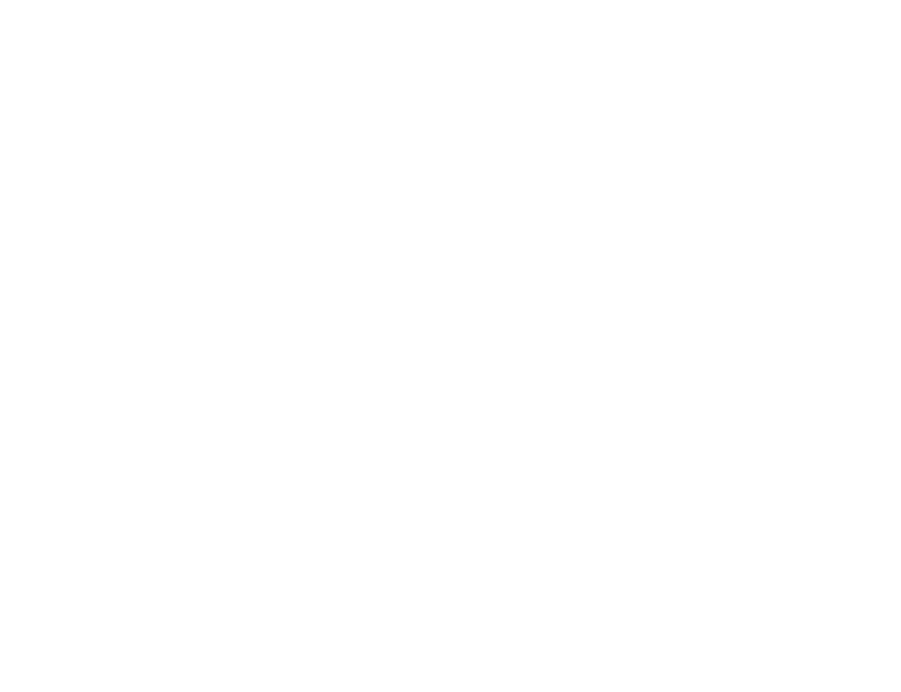
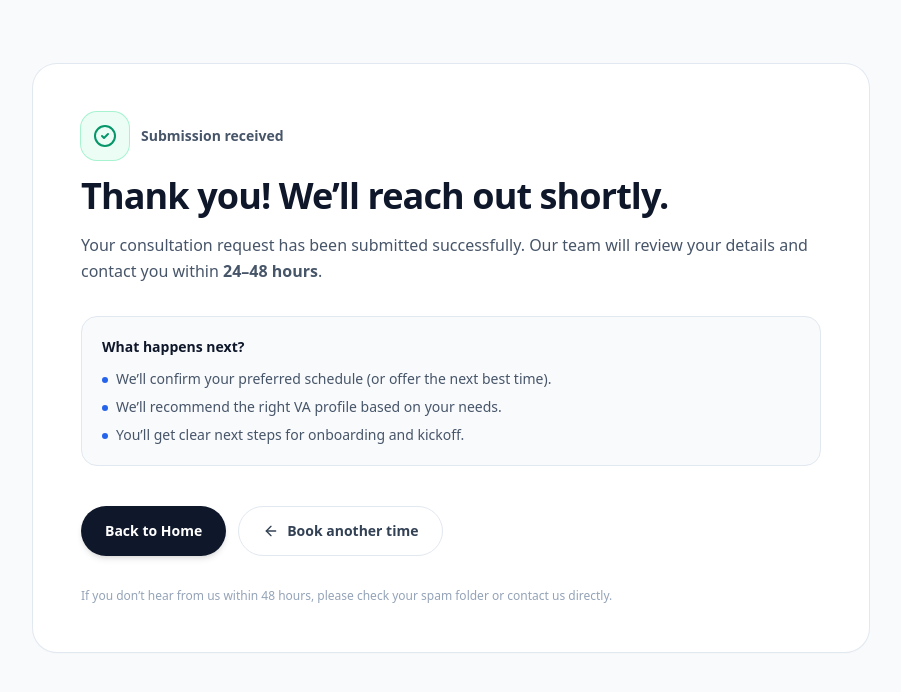
Before and after one commit to Jbpalmera/va-website, a React (Vite) app: page /thank-you in a window 1280 px wide. Before the commit this address had no page. Shown: the top 692 px of the page, without its empty margins (189-1090 px from the left). Built offline with nearby package versions, Linux system fonts and the light colour scheme.

Commit message:
Add GHL Integration

```diff
--- a/src/App.jsx
+++ b/src/App.jsx
@@ -4,7 +4,7 @@
 import AboutPage from "./pages/AboutPage";
 import SchedulePage from "./pages/SchedulePage";
 import LoadingWithLogo from "./components/ui/LoadingWithLogo";
-
+import ThankYou from "./pages/ThankYou";
 export default function App() {
   const [appLoading, setAppLoading] = useState(true);
 
@@ -35,6 +35,7 @@
             <Route path="/" element={<Landing />} />
             <Route path="/about" element={<AboutPage />} />
             <Route path="/schedule" element={<SchedulePage />} />
+            <Route path="/thank-you" element={<ThankYou />} />
           </Routes>
         </BrowserRouter>
       </div>
--- a/src/pages/SchedulePage.jsx
+++ b/src/pages/SchedulePage.jsx
@@ -18,14 +18,20 @@
 }
 
 function formatTime(date) {
-  return date.toLocaleTimeString("en-US", { hour: "numeric", minute: "2-digit" });
+  return date.toLocaleTimeString("en-US", {
+    hour: "numeric",
+    minute: "2-digit",
+  });
 }
 
 /**
  * Demo: generate slots for a date
  * Replace this with your API call later.
  */
-function buildSlotsForDate(date, tz = Intl.DateTimeFormat().resolvedOptions().timeZone) {
+function buildSlotsForDate(
+  date,
+  tz = Intl.DateTimeFormat().resolvedOptions().timeZone,
+) {
   const base = new Date(date);
   base.setHours(11, 0, 0, 0);
 
@@ -64,7 +70,7 @@
 
   const timezone = useMemo(
     () => Intl.DateTimeFormat().resolvedOptions().timeZone,
-    []
+    [],
   );
 
   useEffect(() => {
@@ -143,7 +149,10 @@
   useEffect(() => {
     if (!selectedSlotId) return;
     const t = setTimeout(() => {
-      contactRef.current?.scrollIntoView({ behavior: "smooth", block: "start" });
+      contactRef.current?.scrollIntoView({
+        behavior: "smooth",
+        block: "start",
+      });
     }, 150);
     return () => clearTimeout(t);
   }, [selectedSlotId]);
@@ -171,8 +180,9 @@
               </h1>
 
               <p className="mt-4 text-slate-600 leading-relaxed">
-                Pick a future date to meet with our team. We’ll learn about your business,
-                recommend the right VA service, and outline next steps.
+                Pick a future date to meet with our team. We’ll learn about your
+                business, recommend the right VA service, and outline next
+                steps.
               </p>
 
               <ul className="mt-6 space-y-3 text-sm text-slate-700">
@@ -202,7 +212,9 @@
                   {selectedSlot ? (
                     <p className="mt-2 text-sm text-slate-700">
                       Selected time:{" "}
-                      <span className="font-semibold">{selectedSlot.label}</span>{" "}
+                      <span className="font-semibold">
+                        {selectedSlot.label}
+                      </span>{" "}
                       ({timezone})
                     </p>
                   ) : (
@@ -253,9 +265,11 @@
                       </div>
 
                       <div className="mt-8 grid grid-cols-7 gap-2 text-center text-xs font-semibold text-slate-500">
-                        {["SUN", "MON", "TUE", "WED", "THU", "FRI", "SAT"].map((d) => (
-                          <div key={d}>{d}</div>
-                        ))}
+                        {["SUN", "MON", "TUE", "WED", "THU", "FRI", "SAT"].map(
+                          (d) => (
+                            <div key={d}>{d}</div>
+                          ),
+                        )}
                       </div>
 
                       <div className="mt-3 grid grid-cols-7 gap-2">
@@ -307,7 +321,9 @@
 
                         <div className="flex-1 text-center">
                           <p className="text-lg font-extrabold text-slate-900">
-                            {selectedDate.toLocaleDateString("en-US", { weekday: "long" })}
+                            {selectedDate.toLocaleDateString("en-US", {
+                              weekday: "long",
+                            })}
                           </p>
                           <p className="mt-1 text-sm text-slate-600">
                             {selectedDate.toLocaleDateString("en-US", {
@@ -318,7 +334,9 @@
                           </p>
 
                           <div className="mt-4 text-sm text-slate-600">
-                            <span className="font-semibold text-slate-700">Time zone:</span>{" "}
+                            <span className="font-semibold text-slate-700">
+                              Time zone:
+                            </span>{" "}
                             {timezone}
                           </div>
                         </div>
@@ -330,11 +348,17 @@
                         <p className="text-lg font-extrabold text-slate-900">
                           Select a Time
                         </p>
-                        <p className="mt-1 text-sm text-slate-600">Duration: 20 min</p>
+                        <p className="mt-1 text-sm text-slate-600">
+                          Duration: 20 min
+                        </p>
                       </div>
 
                       {slotsLoading ? (
-                        <LoadingWithLogo className="py-10" logoSize={50} dotSize={8} />
+                        <LoadingWithLogo
+                          className="py-10"
+                          logoSize={50}
+                          dotSize={8}
+                        />
                       ) : (
                         <div className="mt-6 max-h-[420px] space-y-3 overflow-auto pr-2">
                           {timeSlots.map((slot) => {
@@ -405,8 +429,11 @@
                 </p>
               </div>
 
-              {/* Render your Contact form section */}
-              <Contact />
+              <Contact
+                bookingDate={selectedDateLabel}
+                bookingTime={selectedSlot.label}
+                timezone={timezone}
+              />
             </div>
           )}
         </div>
--- /dev/null
+++ b/src/pages/ThankYou.jsx
@@ -0,0 +1,69 @@
+// src/pages/ThankYou.jsx
+import { ArrowLeft, CheckCircle2 } from "lucide-react";
+import { Link } from "react-router-dom";
+
+export default function ThankYou() {
+  return (
+    <div className="min-h-screen bg-slate-50">
+      <main className="mx-auto max-w-[900px] px-6 py-16 lg:px-8">
+        <div className="rounded-3xl bg-white p-8 shadow-sm ring-1 ring-slate-200 sm:p-12">
+          <div className="flex items-center gap-3">
+            <div className="flex h-12 w-12 items-center justify-center rounded-2xl bg-emerald-50 ring-1 ring-emerald-200">
+              <CheckCircle2 className="h-6 w-6 text-emerald-600" />
+            </div>
+            <p className="text-sm font-semibold text-slate-600">Submission received</p>
+          </div>
+
+          <h1 className="mt-4 text-3xl font-extrabold tracking-tight text-slate-900 sm:text-4xl">
+            Thank you! We’ll reach out shortly.
+          </h1>
+
+          <p className="mt-4 text-base leading-relaxed text-slate-600">
+            Your consultation request has been submitted successfully. Our team will review your
+            details and contact you within <span className="font-semibold">24–48 hours</span>.
+          </p>
+
+          <div className="mt-8 rounded-2xl border border-slate-200 bg-slate-50 p-5">
+            <p className="text-sm font-semibold text-slate-900">What happens next?</p>
+            <ul className="mt-3 space-y-2 text-sm text-slate-600">
+              <li className="flex gap-2">
+                <span className="mt-2 h-1.5 w-1.5 rounded-full bg-blue-600" />
+                We’ll confirm your preferred schedule (or offer the next best time).
+              </li>
+              <li className="flex gap-2">
+                <span className="mt-2 h-1.5 w-1.5 rounded-full bg-blue-600" />
+                We’ll recommend the right VA profile based on your needs.
+              </li>
+              <li className="flex gap-2">
+                <span className="mt-2 h-1.5 w-1.5 rounded-full bg-blue-600" />
+                You’ll get clear next steps for onboarding and kickoff.
+              </li>
+            </ul>
+          </div>
+
+          <div className="mt-10 flex flex-col gap-3 sm:flex-row">
+            <Link
+              to="/"
+              className="inline-flex w-full items-center justify-center rounded-full bg-slate-900 px-6 py-3.5 text-sm font-semibold text-white shadow-md transition hover:bg-slate-700 sm:w-auto"
+            >
+              Back to Home
+            </Link>
+
+            <Link
+              to="/schedule"
+              className="inline-flex w-full items-center justify-center gap-2 rounded-full border border-slate-200 bg-white px-6 py-3.5 text-sm font-semibold text-slate-700 transition hover:bg-slate-50 sm:w-auto"
+            >
+              <ArrowLeft className="h-4 w-4" />
+              Book another time
+            </Link>
+          </div>
+
+          <p className="mt-8 text-xs text-slate-400">
+            If you don’t hear from us within 48 hours, please check your spam folder or contact us
+            directly.
+          </p>
+        </div>
+      </main>
+    </div>
+  );
+}
```
Also changed, not shown: src/components/landing/Contact.jsx (+84 -16 lines).
